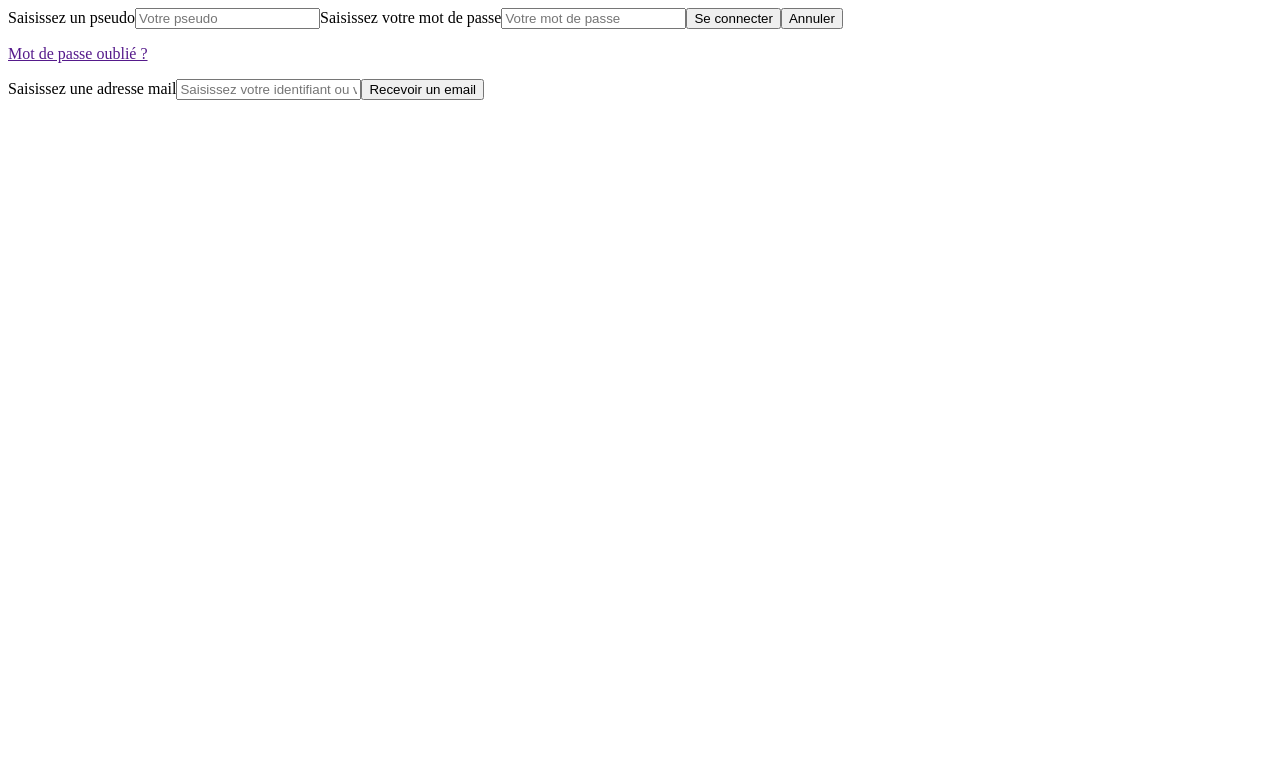
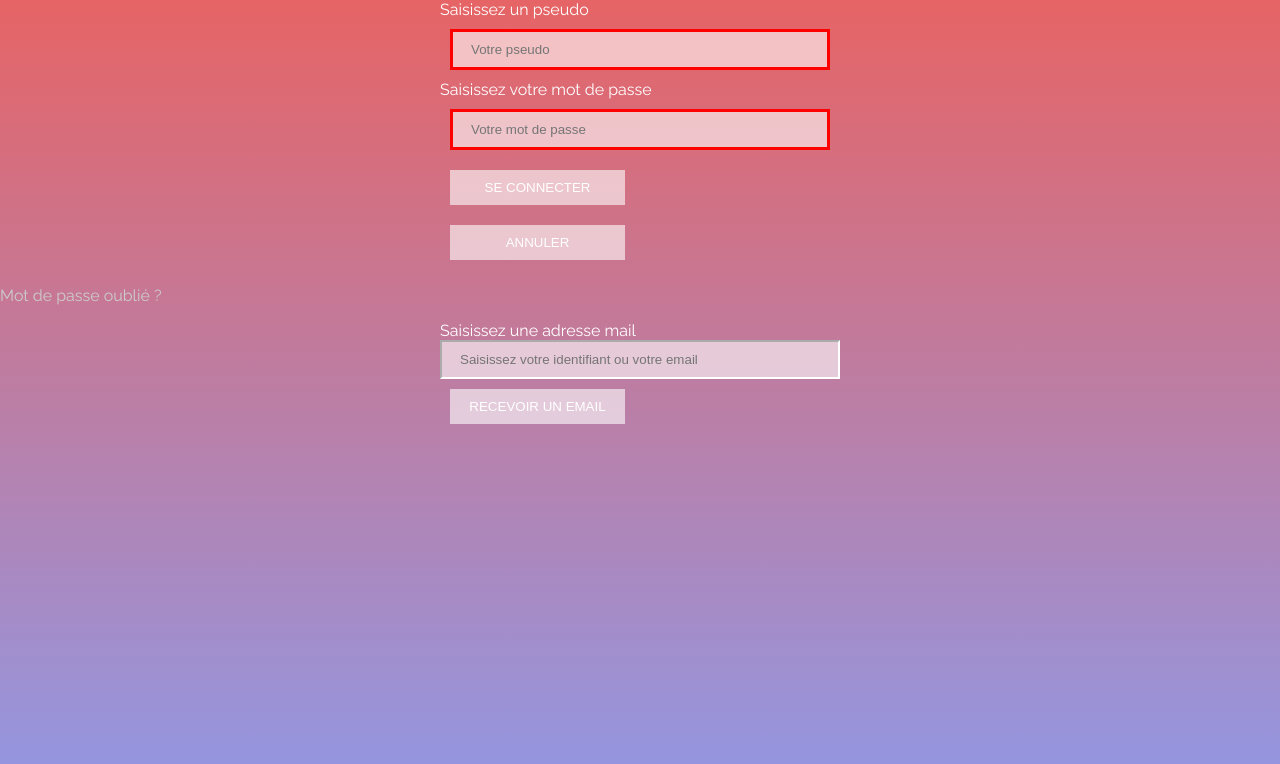
Before and after one commit to fmstheo/Angular_bapa, an Angular app: page / in a window 1280 px wide. Shown: the top 764 px of the page. Built offline with nearby package versions, Linux system fonts and the light colour scheme.

Commit message:
Page connexion et service connexion en place

```diff
--- a/src/app/connexion/connexion.component.css
+++ b/src/app/connexion/connexion.component.css
@@ -0,0 +1,10 @@
+section {
+    flex-direction: column;
+}
+
+form {
+    width: 400px;
+    margin: auto;
+    display: flex;
+    flex-direction: column;
+}
--- a/src/app/connexion/connexion.component.html
+++ b/src/app/connexion/connexion.component.html
@@ -1,5 +1,5 @@
 <section>
-    <form *ngIf="!connecte" (ngSubmit)="envoieID()">
+    <form *ngIf="!authentification.connecte" (ngSubmit)="envoieID()">
         <label for="id">Saisissez un pseudo</label>
         <input name="id" [(ngModel)]="identifiants.id" placeholder="Votre pseudo" type="text" required>
         <label for="id">Saisissez votre mot de passe</label>
@@ -7,13 +7,13 @@
         <input type="submit" value="Se connecter">
         <input type="reset" value="Annuler">
     </form>
-    <button *ngIf="connecte">Se déconnecter</button>
+    <button *ngIf="authentification.connecte" (click)="authentification.setConnecte()">Se déconnecter</button>
     <p>
         <a href>Mot de passe oublié ?</a>
     </p>
     <form>
-        <label for="id">Saisissez une adresse mail</label>
-        <input name="oublieID" type="email" placeholder="Saisissez votre identifiant ou votre email">
+        <label for="oublieID">Saisissez une adresse mail</label>
+        <input name="oublieID" type="email" required placeholder="Saisissez votre identifiant ou votre email">
         <input type="submit" value="Recevoir un email">
     </form>
 </section>
--- a/src/app/connexion/connexion.component.ts
+++ b/src/app/connexion/connexion.component.ts
@@ -1,5 +1,6 @@
 import { Component, OnInit } from '@angular/core';
 import { ID } from '../modele/id';
+import { AuthService } from '../services/auth.service';
 
 @Component({
   selector: 'app-connexion',
@@ -8,11 +9,9 @@ import { ID } from '../modele/id';
 })
 export class ConnexionComponent implements OnInit {
 
-  connecte:boolean=false;
-
   identifiants:ID={id:'', mdp:''};
 
-  constructor() { }
+  constructor(public authentification:AuthService) { }
 
   ngOnInit() {
     console.log("Coucou ID", this.identifiants.id);
@@ -20,6 +19,7 @@ export class ConnexionComponent implements OnInit {
 
   envoieID(){
     console.log("On a soumis le formulaire", this.identifiants);
+    this.authentification.setConnecte();
   }
 
 }
--- a/src/app/erreur404/erreur404.component.html
+++ b/src/app/erreur404/erreur404.component.html
@@ -1,3 +1,5 @@
-<p>
-  erreur404 works!
-</p>
+<section>
+    <h1>Ouups</h1>
+    <h2>Il semble que vous essayez de consulter une page qui n'existe pas.</h2>
+    <h3><a href routerLink="/">Voulez-vous revenir à l'accueil ?</a></h3>
+</section>
--- a/src/app/services/auth.service.ts
+++ b/src/app/services/auth.service.ts
@@ -1,9 +1,23 @@
 import { Injectable } from '@angular/core';
-
+/**
+ * Service permettant de gérer l'état de la connexion des utilisateurs
+ * @class
+ * @injectable
+ */
 @Injectable({
   providedIn: 'root'
 })
 export class AuthService {
+  /**
+   * Variable indiquant si nous sommes connectés ou non
+   */
+  connecte:boolean=false;
 
   constructor() { }
+  /**
+   * Methode nous permettant de rédéfinir l'état de la connexion
+   */
+  setConnecte(){
+    this.connecte = !this.connecte;
+  }
 }
--- a/src/styles.css
+++ b/src/styles.css
@@ -1 +1,67 @@
-/* You can add global styles to this file, and also import other style files */
+@import url('https://fonts.googleapis.com/css?family=Raleway');
+html,
+body {
+    width: 100%;
+    height: 100%;
+    padding: 0;
+    margin: 0;
+    /* background-color: #000; */
+    background: linear-gradient(#e66465, #9198e5);
+    color: #FFF;
+    font-family: 'Raleway', sans-serif;
+}
+
+a {
+    text-decoration: none;
+    color: #CCC;
+    transition: all .3s ease;
+}
+
+a:hover {
+    color: #FFF;
+    font-weight: blod;
+}
+
+section {
+    display: flex;
+    flex-flow: row wrap;
+}
+
+input[type="text"] {
+    margin: 10px;
+    transition: all .3s ease;
+}
+
+form input.ng-valid {
+    border: 3px solid green;
+}
+
+form input.ng-invalid {
+    border: 3px solid red;
+}
+
+input {
+    background-color: rgba(255, 255, 255, .6);
+    border-color: #FFF;
+    padding: 10px 18px;
+}
+
+input[type="submit"],
+input[type="reset"],
+button {
+    border: none;
+    text-transform: uppercase;
+    max-width: 175px;
+    margin: 10px;
+    color: #FFF;
+    background-color: rgba(255, 255, 255, .6);
+    transition: all .3s ease;
+}
+
+input:hover,
+input[type="submit"]:hover,
+input[type="reset"]:hover,
+button:hover {
+    color: #000;
+    background-color: rgba(255, 255, 255, 1);
+}
```
